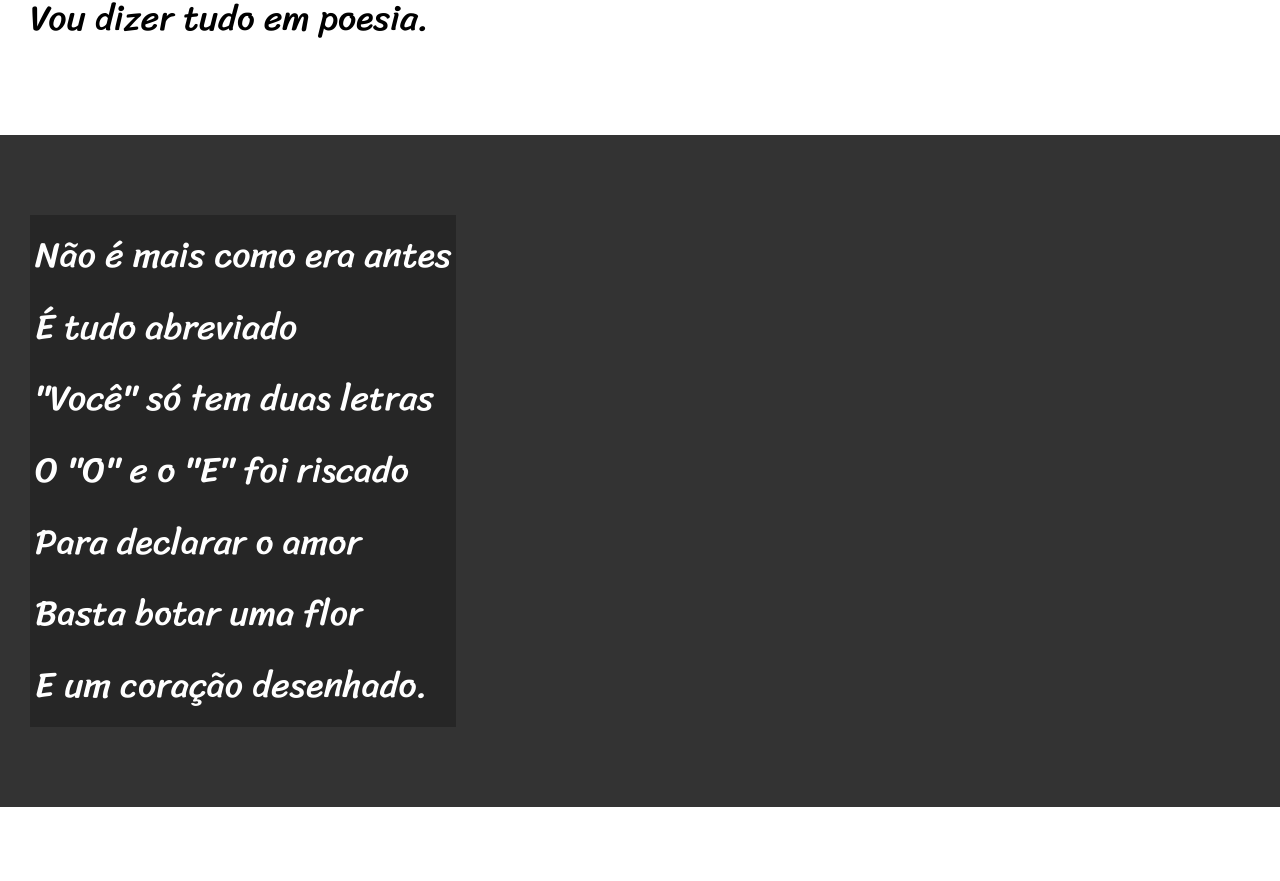
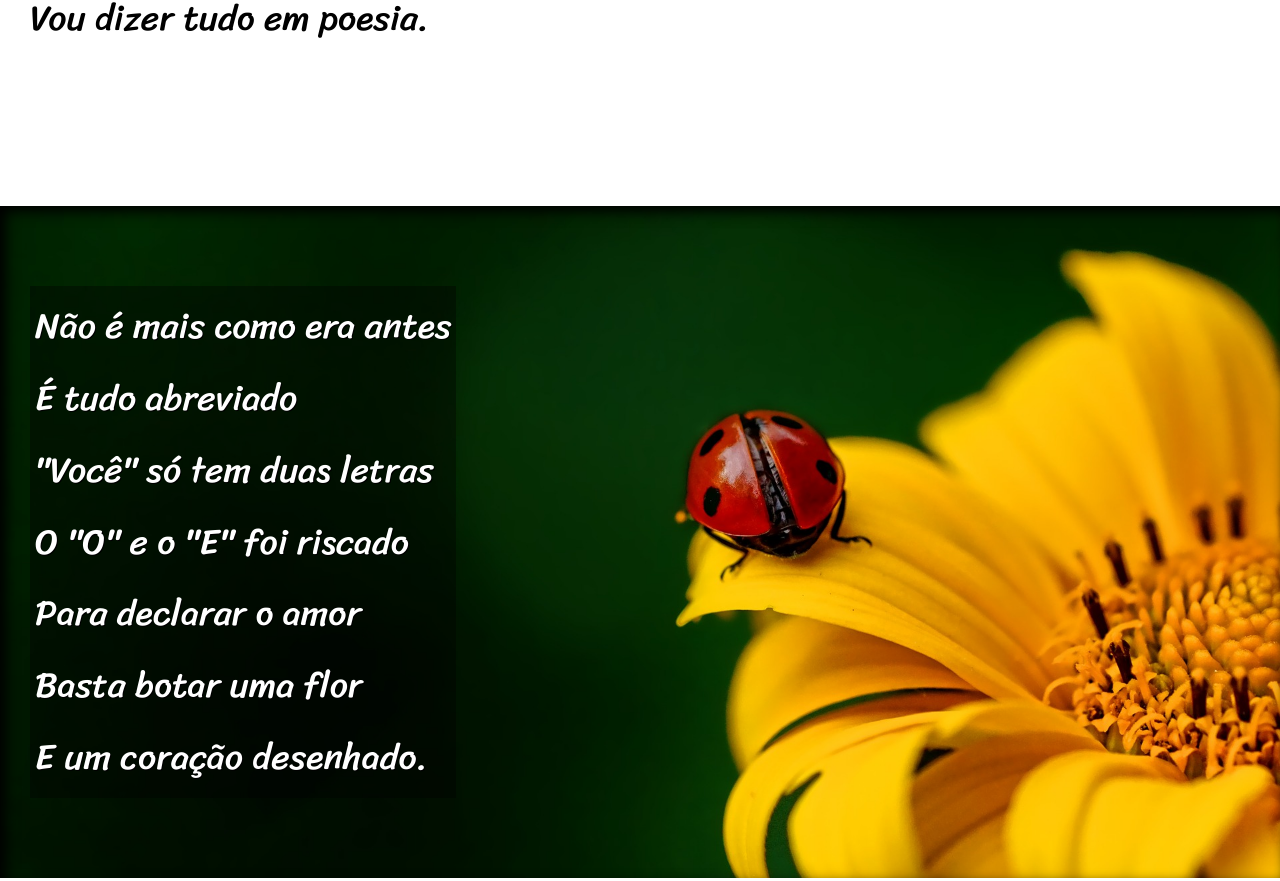
Before and after one commit to A-R91/Projeto-Cordel, a plain HTML site: page index.html in a window 1280 px wide. Shown: the part 787-1668 px from the top of the page. Drawn offline with Linux system fonts and the light colour scheme.

Commit message:
Atualizando projeto cordel

```diff
--- a/estilo/style.css
+++ b/estilo/style.css
@@ -57,6 +57,10 @@ section {
   font-size: 2.8vw;
 }
 
+section > p {
+  padding-bottom: 2em;
+}
+
 section.normal {
   background-color: white;
   color: black;
@@ -65,12 +69,26 @@ section.normal {
 section.imagem {
   background-color: rgb(51, 51, 51);
   color: white;
+  box-shadow: inset 6px 6px 13px black;
+  background-attachment: fixed;
 }
 
 section.imagem > p {
   display: inline-block;
-  background-color: rgba(0, 0, 0, 0.253);
+  background-color: rgba(0, 0, 0, 0.377);
   padding: 5px;
+  text-shadow: 1px 1px 0px black;
+}
+
+section#img01 {
+  background-image: url('../imagens/background001.jpg');
+  background-position: right center;
+  background-size: cover;
+}
+
+section#img02 {
+  background-image: url('../imagens/background002.jpg');
+  background-size: cover;
 }
 
 footer {
--- a/index.html
+++ b/index.html
@@ -29,7 +29,7 @@
     </section>
 
 
-    <section class="imagem">
+    <section class="imagem" id="img01">
       <p>
         Não é mais como era antes <br>
         É tudo abreviado <br>
@@ -66,7 +66,7 @@
 
 
 
-    <section class="imagem">
+    <section class="imagem" id="img02">
       <p>
         Tenho saudade das cartas <br>
         Escritas com a própria mão <br>
```
